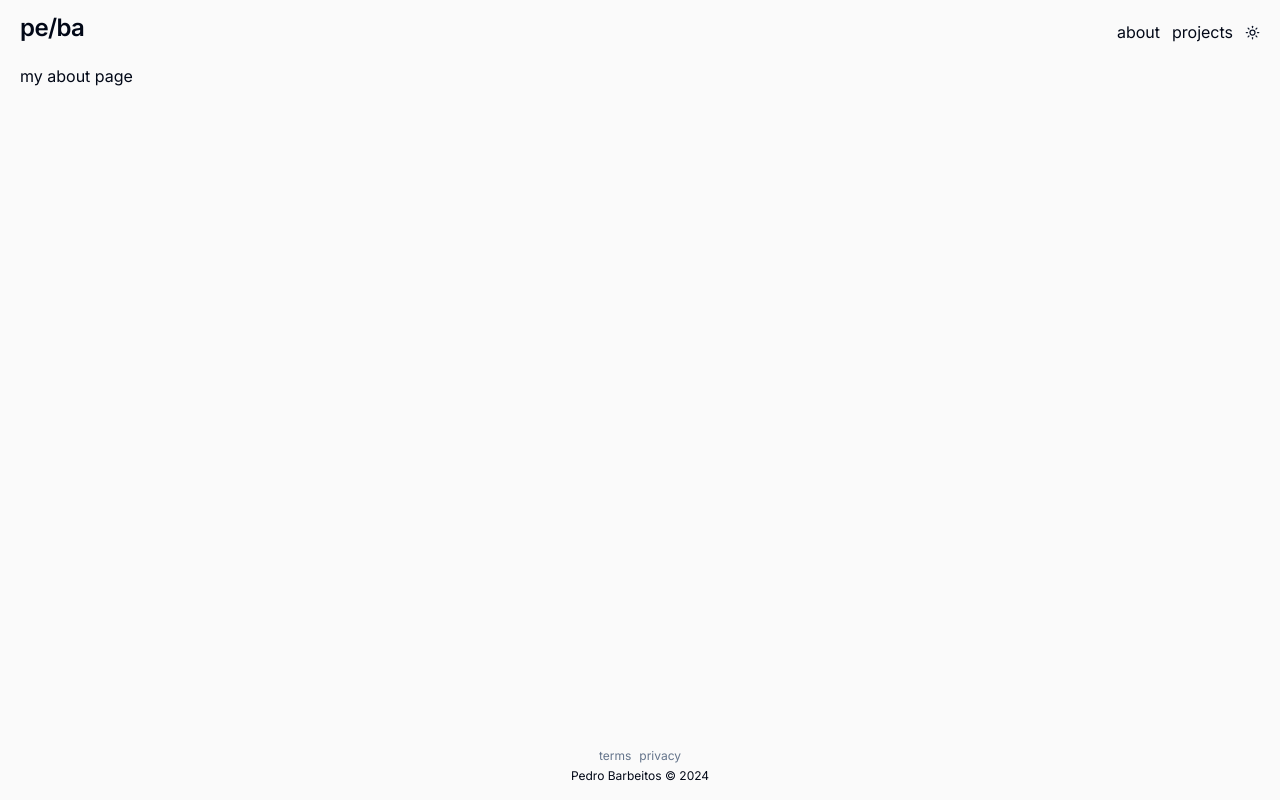
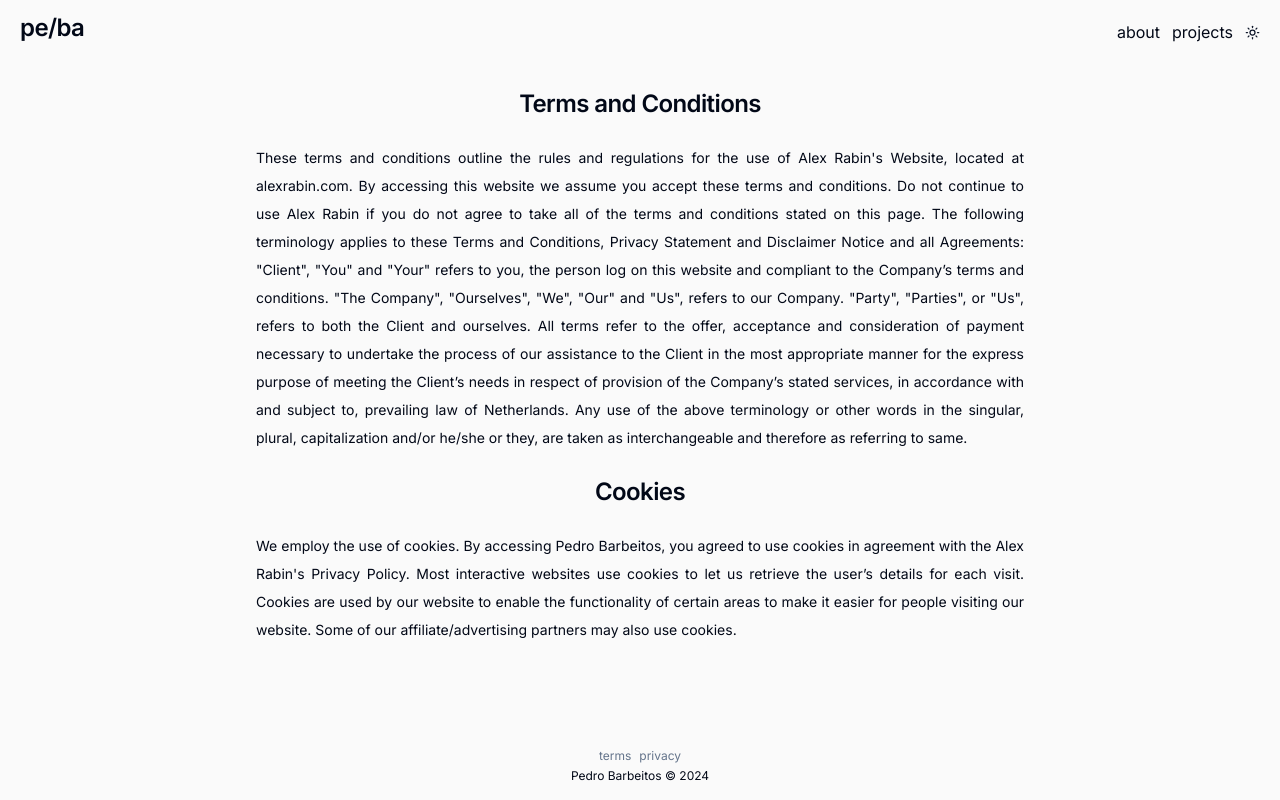
Before and after one commit to pedrobarbeitos/pedrobarbeitos.dev_v3, a Next.js app: page /about in a window 1280 px wide. Built offline with nearby package versions, Linux system fonts and the light colour scheme.

Commit message:
updates do about page

```diff
--- a/app/about/page.tsx
+++ b/app/about/page.tsx
@@ -3,7 +3,44 @@
 export default function About() {
   return (
     <main className=" grow flex w-full flex-col items-center">
-      <section className="flex grow w-full">my about page</section>
+      <section className="flex grow flex-col items-center max-w-3xl">
+        <h3 className="scroll-m-20 text-2xl font-semibold tracking-tight mt-6">
+          Terms and Conditions
+        </h3>
+        <p className="leading-7 text-sm [&:not(:first-child)]:mt-6 text-justify">
+          These terms and conditions outline the rules and regulations for the
+          use of Alex Rabin's Website, located at alexrabin.com. By accessing
+          this website we assume you accept these terms and conditions. Do not
+          continue to use Alex Rabin if you do not agree to take all of the
+          terms and conditions stated on this page. The following terminology
+          applies to these Terms and Conditions, Privacy Statement and
+          Disclaimer Notice and all Agreements: "Client", "You" and "Your"
+          refers to you, the person log on this website and compliant to the
+          Company’s terms and conditions. "The Company", "Ourselves", "We",
+          "Our" and "Us", refers to our Company. "Party", "Parties", or "Us",
+          refers to both the Client and ourselves. All terms refer to the offer,
+          acceptance and consideration of payment necessary to undertake the
+          process of our assistance to the Client in the most appropriate manner
+          for the express purpose of meeting the Client’s needs in respect of
+          provision of the Company’s stated services, in accordance with and
+          subject to, prevailing law of Netherlands. Any use of the above
+          terminology or other words in the singular, plural, capitalization
+          and/or he/she or they, are taken as interchangeable and therefore as
+          referring to same.
+        </p>
+        <h4 className="scroll-m-20 text-2xl font-semibold tracking-tight mt-6">
+          Cookies
+        </h4>
+        <p className="leading-7 text-sm [&:not(:first-child)]:mt-6 text-justify">
+          We employ the use of cookies. By accessing Pedro Barbeitos, you agreed
+          to use cookies in agreement with the Alex Rabin's Privacy Policy. Most
+          interactive websites use cookies to let us retrieve the user’s details
+          for each visit. Cookies are used by our website to enable the
+          functionality of certain areas to make it easier for people visiting
+          our website. Some of our affiliate/advertising partners may also use
+          cookies.
+        </p>
+      </section>
       <Footer />
     </main>
   );
--- a/app/globals.css
+++ b/app/globals.css
@@ -36,7 +36,7 @@
     --destructive: 0 84.2% 60.2%;
     --destructive-foreground: 210 40% 98%;
 
-    --border: 214.3 31.8% 91.4%;
+    --border: 222.2 47.4% 11.2%;
     --input: 214.3 31.8% 91.4%;
     /* --ring: 222.2 84% 4.9%; */
 
@@ -68,7 +68,7 @@
     --destructive: 0 62.8% 30.6%;
     --destructive-foreground: 210 40% 98%;
 
-    --border: 330 1% 24%;
+    --border: 210 20% 80%;
     --input: 330 1% 24%;
     /* --ring: 212.7 26.8% 83.9%; */
   }
--- a/components/BackImage.tsx
+++ b/components/BackImage.tsx
@@ -42,7 +42,7 @@
   useEffect(() => {
     const interval = setInterval(() => {
       setIsTopLeftOrBottomRight((prevState) => !prevState);
-    }, 5000);
+    }, 4000);
 
     return () => clearInterval(interval);
   }, []);
--- a/components/Footer.tsx
+++ b/components/Footer.tsx
@@ -3,7 +3,7 @@
 
 export default function Footer() {
   return (
-    <div className=" text-xs flex flex-col items-center pt-0">
+    <div className=" text-xs flex flex-col items-center pt-0 w-full">
       <div className=" flex justify-between w-auto gap-2 items-center h-6 text-muted-foreground">
         <Link href="/terms">terms</Link>
         <Link href="">privacy</Link>
```
